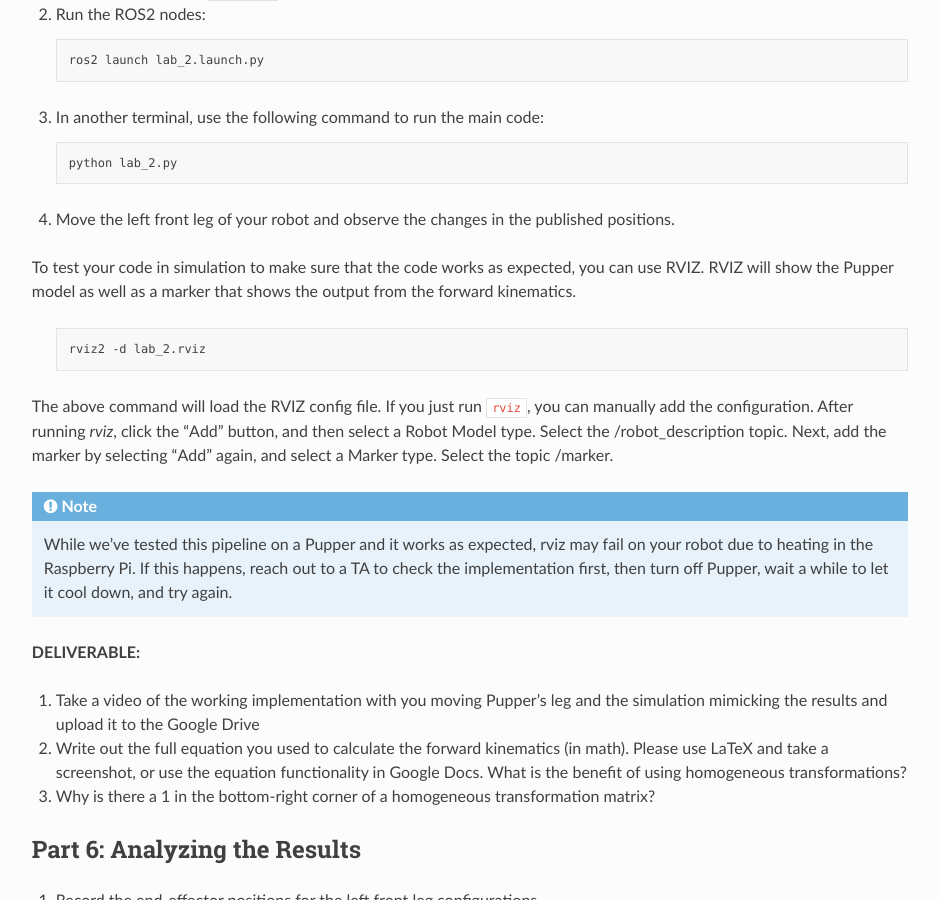
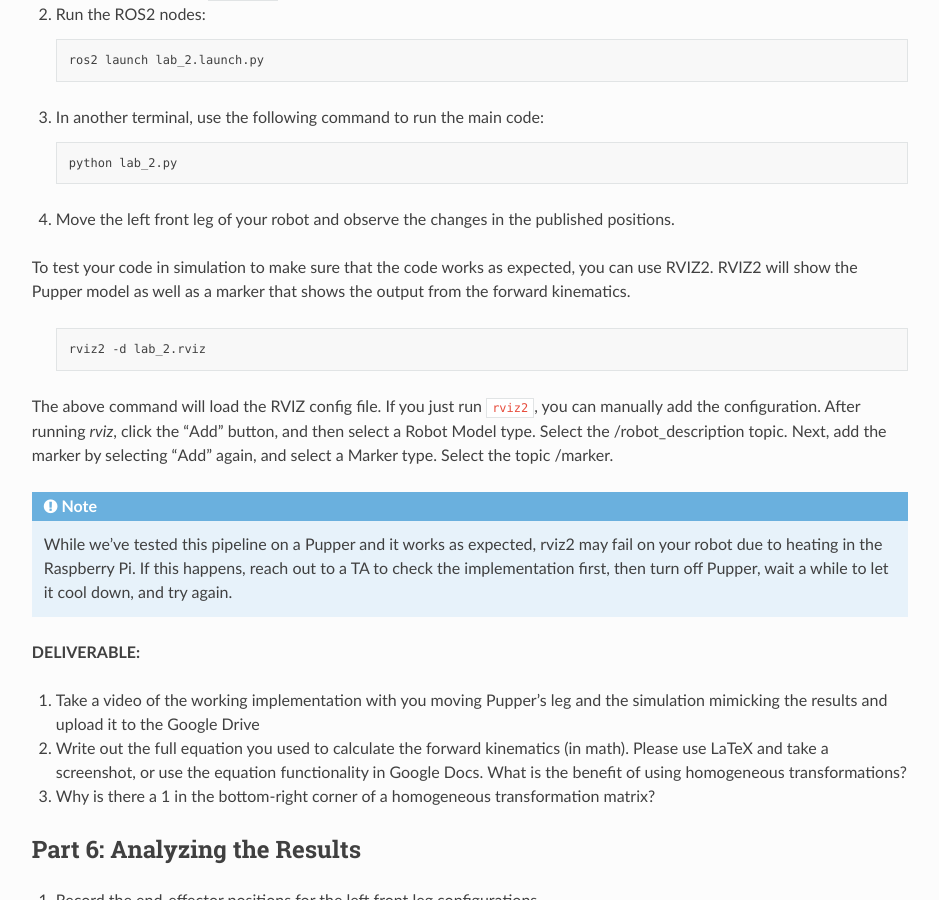
Before and after one commit to cs123-stanford/cs123-stanford, a Sphinx documentation site: the page built from docs/schedule/labs/fall-25/lab-2.rst, in a window 1280 px wide and 900 px high, scrolled down 5141 px. Shown: the whole window, without its empty margins (320-1259 px from the left). Built offline with Sphinx 7.4.7 and the Read the Docs theme 3.1.0, drawn with Linux system fonts in a browser that asks for light colours.

Commit message:
Update lab-2.rst to replace RVIZ references with RVIZ2 for consistency

```diff
--- a/docs/schedule/labs/fall-25/lab-2.rst
+++ b/docs/schedule/labs/fall-25/lab-2.rst
@@ -130,16 +130,16 @@
 
 4. Move the left front leg of your robot and observe the changes in the published positions.
 
-To test your code in simulation to make sure that the code works as expected, you can use RVIZ. RVIZ will show the Pupper model as well as a marker that shows the output from the forward kinematics.
+To test your code in simulation to make sure that the code works as expected, you can use RVIZ2. RVIZ2 will show the Pupper model as well as a marker that shows the output from the forward kinematics.
 
    .. code-block:: bash
 
       rviz2 -d lab_2.rviz
 
-The above command will load the RVIZ config file. If you just run ``rviz``, you can manually add the configuration. After running `rviz`, click the "Add" button, and then select a Robot Model type. Select the /robot_description topic. Next, add the marker by selecting "Add" again, and select a Marker type. Select the topic /marker.
+The above command will load the RVIZ config file. If you just run ``rviz2``, you can manually add the configuration. After running `rviz`, click the "Add" button, and then select a Robot Model type. Select the /robot_description topic. Next, add the marker by selecting "Add" again, and select a Marker type. Select the topic /marker.
 
 .. note::
-   While we've tested this pipeline on a Pupper and it works as expected, rviz may fail on your robot due to heating in the Raspberry Pi. If this happens, reach out to a TA to check the implementation first, then turn off Pupper, wait a while to let it cool down, and try again.
+   While we've tested this pipeline on a Pupper and it works as expected, rviz2 may fail on your robot due to heating in the Raspberry Pi. If this happens, reach out to a TA to check the implementation first, then turn off Pupper, wait a while to let it cool down, and try again.
 
 **DELIVERABLE:**
 
```
